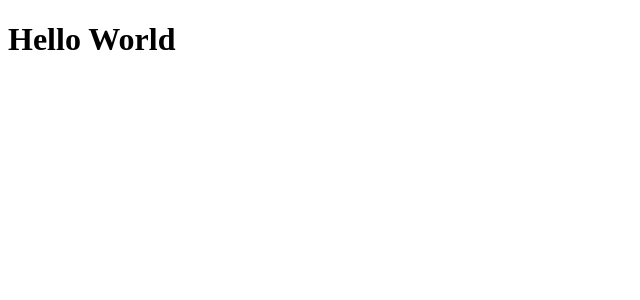
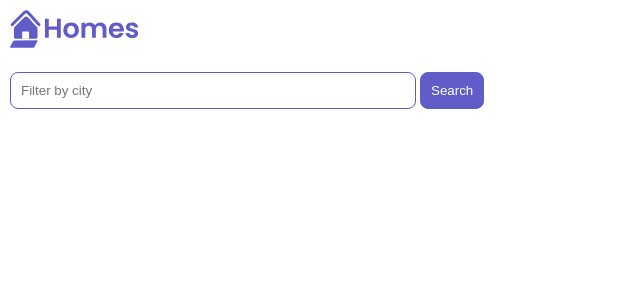
Before and after one commit to Lucas-an/location_home, an Angular app: page / in a window 1280 px wide. Shown: the top 300 px of the page, without its empty margins (0-640 px from the left). Built offline with nearby package versions, Linux system fonts and the light colour scheme.

Commit message:
Feat:Criação componente Home com style home e app

```diff
--- a/src/app/app.component.scss
+++ b/src/app/app.component.scss
@@ -0,0 +1,5 @@
+.brand-logo
+ {
+  margin: 10px;
+  width:130px;
+ }
--- a/src/app/app.component.ts
+++ b/src/app/app.component.ts
@@ -2,7 +2,17 @@
 
 @Component({
   selector: 'app-root',
-  template: `<h1>Hello World</h1>`,
+  template: `
+    <main>
+      <header class="brand-name">
+        <img class="brand-logo" src="/assets/logo.svg" alt="logo" aria-hidden="true">
+      </header>
+      <section class="content">
+        <app-home></app-home>
+      </section>
+    </main>
+
+  `,
   styleUrls: ['./app.component.scss']
 })
 export class AppComponent {
--- a/src/app/app.module.ts
+++ b/src/app/app.module.ts
@@ -3,10 +3,12 @@
 
 import { AppRoutingModule } from './app-routing.module';
 import { AppComponent } from './app.component';
+import { HomeComponent } from './home/home.component';
 
 @NgModule({
   declarations: [
-    AppComponent
+    AppComponent,
+    HomeComponent
   ],
   imports: [
     BrowserModule,
--- /dev/null
+++ b/src/app/home/home.component.scss
@@ -0,0 +1,40 @@
+.results {
+  display: grid;
+  column-gap: 14px;
+  row-gap: 14px;
+  grid-template-columns: repeat(auto-fill, minmax(400px, 400px));
+  margin-top: 50px;
+  justify-content: space-around;
+}
+
+input[type="text"] {
+  border: solid 1px var(--primary-color);
+  padding: 10px;
+  border-radius: 8px;
+  margin: 10px 4px 0 10px;
+  display: inline-block;
+  width: 30%;
+}
+
+button {
+  padding: 10px;
+  border: solid 1px var(--primary-color);
+  background: var(--primary-color);
+  color: white;
+  border-radius: 8px;
+}
+
+@media (min-width: 500px) and (max-width: 768px) {
+  .results {
+      grid-template-columns: repeat(2, 1fr);
+  }
+  input[type="text"] {
+      width: 70%;
+  }
+}
+
+@media (max-width: 499px) {
+  .results {
+      grid-template-columns: 1fr;
+  }
+}
--- /dev/null
+++ b/src/app/home/home.component.ts
@@ -0,0 +1,17 @@
+import { Component } from '@angular/core';
+
+@Component({
+  selector: 'app-home',
+  template: `
+     <section>
+    <form>
+      <input type="text" placeholder="Filter by city">
+      <button class="primary" type="button">Search</button>
+    </form>
+  </section>
+  `,
+  styleUrls: ['./home.component.scss']
+})
+export class HomeComponent {
+
+}
--- a/src/index.html
+++ b/src/index.html
@@ -1,5 +1,5 @@
 <!doctype html>
-<html lang="en">
+<html lang="pt-br">
 <head>
   <meta charset="utf-8">
   <title>Homes</title>
--- a/src/styles.scss
+++ b/src/styles.scss
@@ -1 +1,23 @@
 /* You can add global styles to this file, and also import other style files */
+* {
+  margin: 0;
+  padding: 0;
+}
+
+body {
+  font-family: 'Be Vietnam Pro', sans-serif;
+}
+:root {
+  --primary-color: #605DC8;
+  --secondary-color: #8B89E6;
+  --accent-color: #e8e7fa;
+  --shadow-color: #E8E8E8;
+}
+
+button.primary {
+  padding: 10px;
+  border: solid 1px var(--primary-color);
+  background: var(--primary-color);
+  color: white;
+  border-radius: 8px;
+}
```
Also changed, not shown: src/assets/location-pin.svg (added), src/assets/logo.svg (added).
